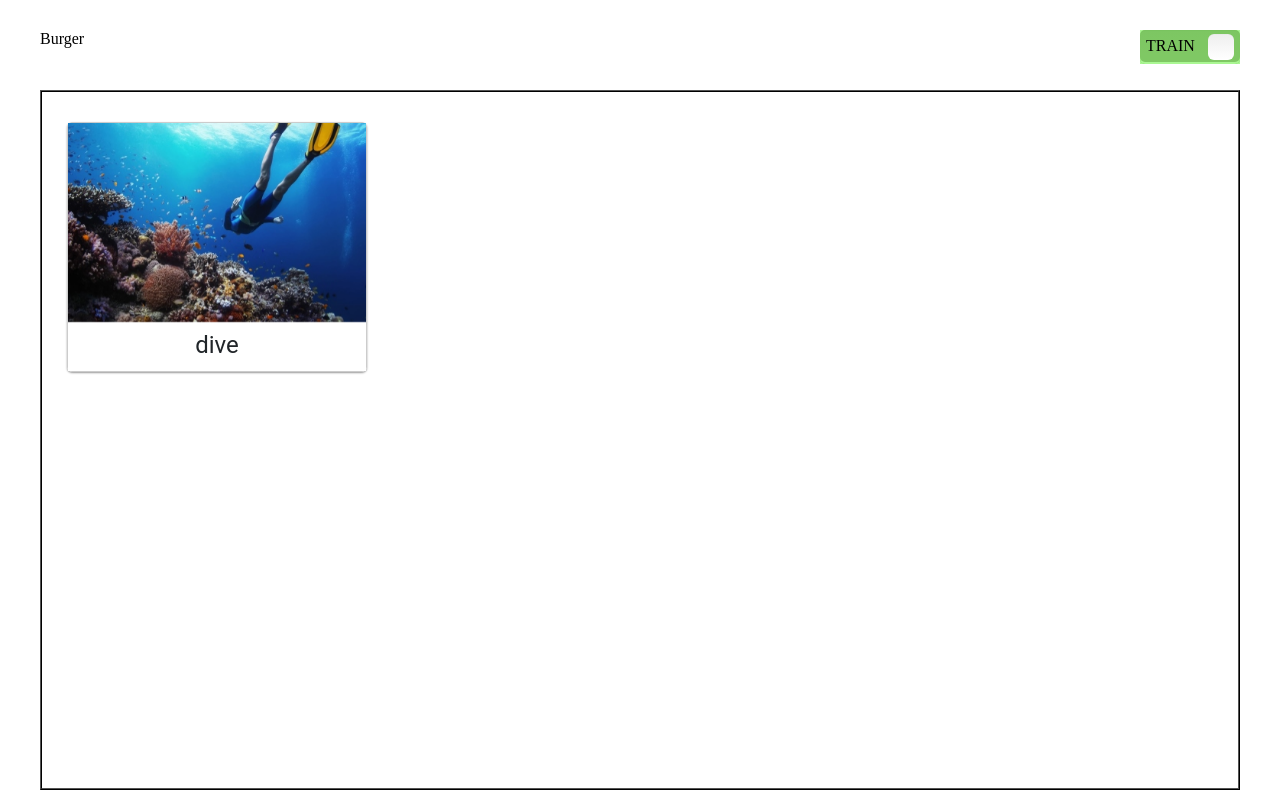
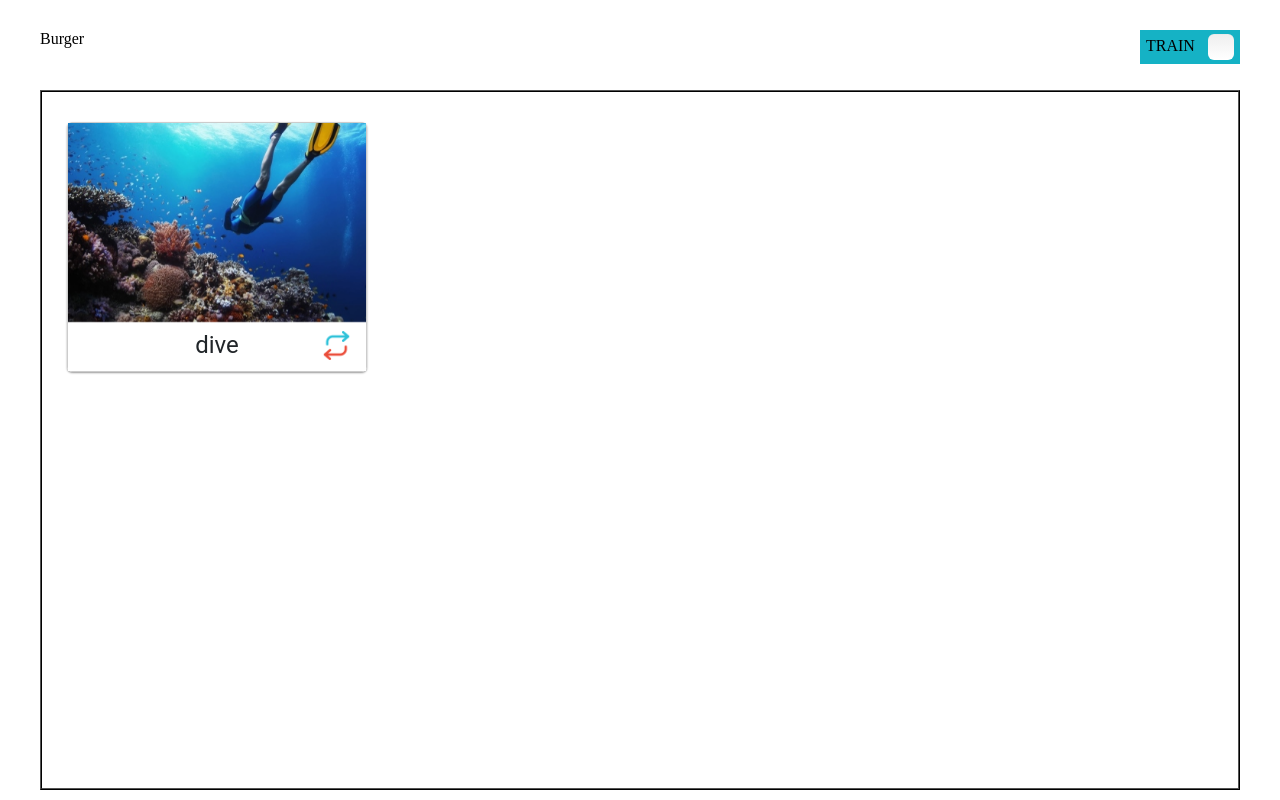
Before and after one commit to timurkalimullin/english-for-kids, a plain HTML site: page index.html in a window 1280 px wide. Drawn offline with Linux system fonts and the light colour scheme.

Commit message:
fix: fix switcher animation

```diff
--- a/css/_switcher.scss
+++ b/css/_switcher.scss
@@ -40,7 +40,6 @@
 
 .slider-text {
   display:inline-block;margin-top:7px;margin-left:6px;
-  transition: 0.3s all;
 }
 
 input:checked + .slider {
--- a/css/style.scss
+++ b/css/style.scss
@@ -1,6 +1,5 @@
-$color_1: hsla(24, 100%, 60%, 0.5);
-$color_2: hsla(7, 83%, 49%, 1);
-$color_3: hsla(106, 87%, 55%, 0.5);
+$color_1: #e03318;
+$color_3: #15b2c5;
 
 
 @import "_switcher.scss";
@@ -42,6 +41,7 @@ header {
   .card {
     position: relative;
     transform-style: preserve-3d;
+    cursor: pointer;
     display: flex;
     box-sizing: border-box;
     justify-content: flex-end;
@@ -52,18 +52,24 @@ header {
     margin: 20px 25px;
     box-shadow: 0 1px 3px 0 #ccc;
     box-shadow: 0 1px 2px 0 rgba(0,0,0,.4);
-    transition: .7s ease-in-out;
-
+    transition: .4s ease-in-out;
     .rotate{
-      background-image: url("../assets/img/reload.svg");
+      background-image: url(../assets/img/reload.png);
+      background-size: contain;
       width: 29px;
-      height: 100%;
+      height: 29px;
       z-index: 3;
       background-repeat: no-repeat;
       top: 84%;
       position: relative;
       right: 5%;
       backface-visibility: hidden;
+      filter: invert(100%);
+      transition: 0.2s ease-in-out;
+      &:hover{
+        transform: scale(1.2,1.2);
+        filter: none;
+      }
     }
     .back, .front {
       display: flex;
--- a/index.html
+++ b/index.html
@@ -44,6 +44,6 @@
     </div>
   </main>
 
-<script src="index.js"></script>
+<script type="module" src="index.js"></script>
 </body>
 </html>
--- a/index.js
+++ b/index.js
@@ -1,3 +1,6 @@
+
+import Card from './js/card_render.js';
+
 const checkbox = document.querySelector('input[type="checkbox"]');
 
 checkbox.addEventListener('change', function () {
@@ -7,13 +10,17 @@ checkbox.addEventListener('change', function () {
 function switcher() {
   const slider = document.querySelector('.slider');
   if (checkbox.checked) {
-    // do this
-    slider.innerHTML = '<div class="slider-text">TRAIN</div class="slider-text">';
-    document.querySelector('.slider-text').style.cssText = `display:inline-block;margin-top:7px;margin-left:6px`;
+    slider.innerHTML = '';
+    slider.addEventListener('transitionend', ()=>{
+      slider.innerHTML = '<div class="slider-text">TRAIN</div class="slider-text">';
+      document.querySelector('.slider-text').style.cssText = `display:inline-block;margin-top:7px;margin-left:6px`;
+    });
   } else {
-    // do that
-    slider.innerHTML = '<div class="slider-text">PLAY</div class="slider-text">';
-    document.querySelector('.slider-text').style.cssText = `display:inline-block;margin-top:7px;margin-left:45px`;
+    slider.innerHTML = '';
+    slider.addEventListener('transitionend', ()=>{
+      slider.innerHTML = '<div class="slider-text">PLAY</div class="slider-text">';
+      document.querySelector('.slider-text').style.cssText = `display:inline-block;margin-top:7px;margin-left:45px`;
+    });
   }
 }
 
@@ -24,41 +31,6 @@ const dataCard = {
   audioSrc: '../assets/audio/dive.mp3'
 };
 
-class Card {
-  constructor (data) {
-    this.data = data;
-  }
-
-  renderCard() {
-    const card = document.createElement('div');
-    const cardAudio = this.data.audioSrc;
-    card.classList.add('card');
-    card.innerHTML = `
-    <div class="front" style="background-image: url(${this.data.image});">
-    <div class="card-header">${this.data.word}</div></div>
-    <div class="back" style="background-image: url(${this.data.image});">
-    <div class="card-header">${this.data.translation}</div></div>
-    <div class="rotate"></div>
-    `;
-
-    card.addEventListener('click', (e)=>{
-      if (e.target === document.querySelector('.rotate')) {
-        card.classList.add('flip');
-      }
-      if (e.target === document.querySelector('.front')) {
-        let audio = new Audio(cardAudio);
-        audio.play();
-      }
-    });
-
-    card.addEventListener('mouseleave', (e)=>{
-        card.classList.remove('flip');
-    });
-
-    return card;
-  }
-}
-
 let newCard = new Card(dataCard).renderCard();
 
 document.querySelector('.main__wrapper').append(newCard);
--- /dev/null
+++ b/js/card_render.js
@@ -0,0 +1,34 @@
+export default class Card {
+  constructor (data) {
+    this.data = data;
+  }
+
+  renderCard() {
+    const card = document.createElement('div');
+    const cardAudio = this.data.audioSrc;
+    card.classList.add('card');
+    card.innerHTML = `
+    <div class="front" style="background-image: url(${this.data.image});">
+    <div class="card-header">${this.data.word}</div></div>
+    <div class="back" style="background-image: url(${this.data.image});">
+    <div class="card-header">${this.data.translation}</div></div>
+    <div class="rotate"></div>
+    `;
+
+    card.addEventListener('click', (e)=>{
+      if (e.target === document.querySelector('.rotate')) {
+        card.classList.add('flip');
+      }
+      if (e.target === document.querySelector('.front')) {
+        let audio = new Audio(cardAudio);
+        audio.play();
+      }
+    });
+
+    card.addEventListener('mouseleave', (e)=>{
+        card.classList.remove('flip');
+    });
+
+    return card;
+  }
+}
```
Also changed, not shown: assets/img/reload.png (added), css/style.min.css, js/main_page.js (added), 1 other file.
